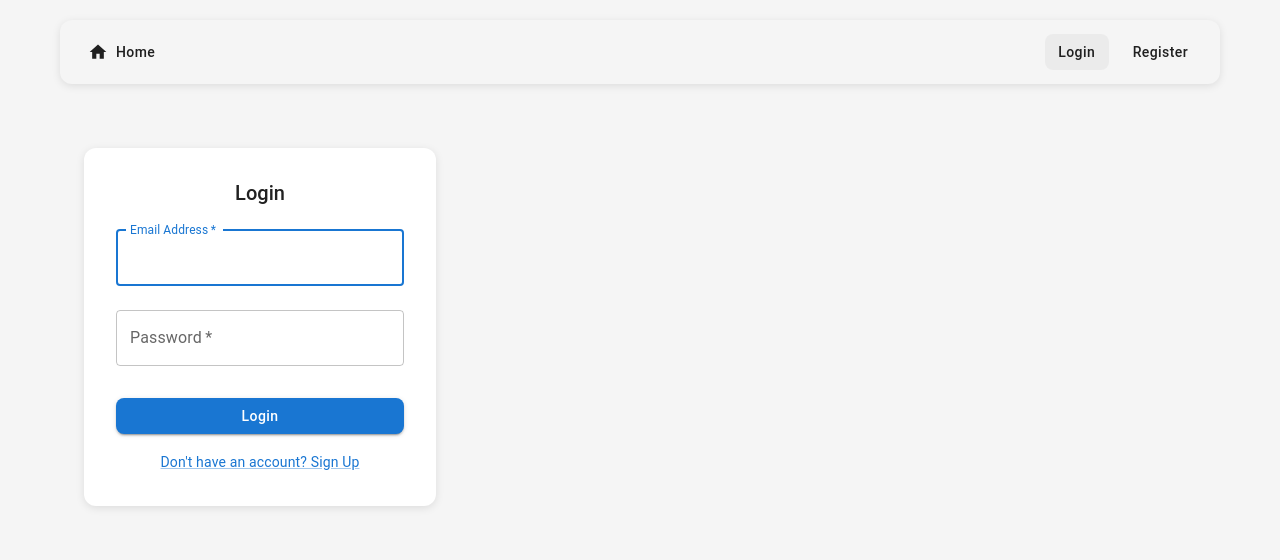
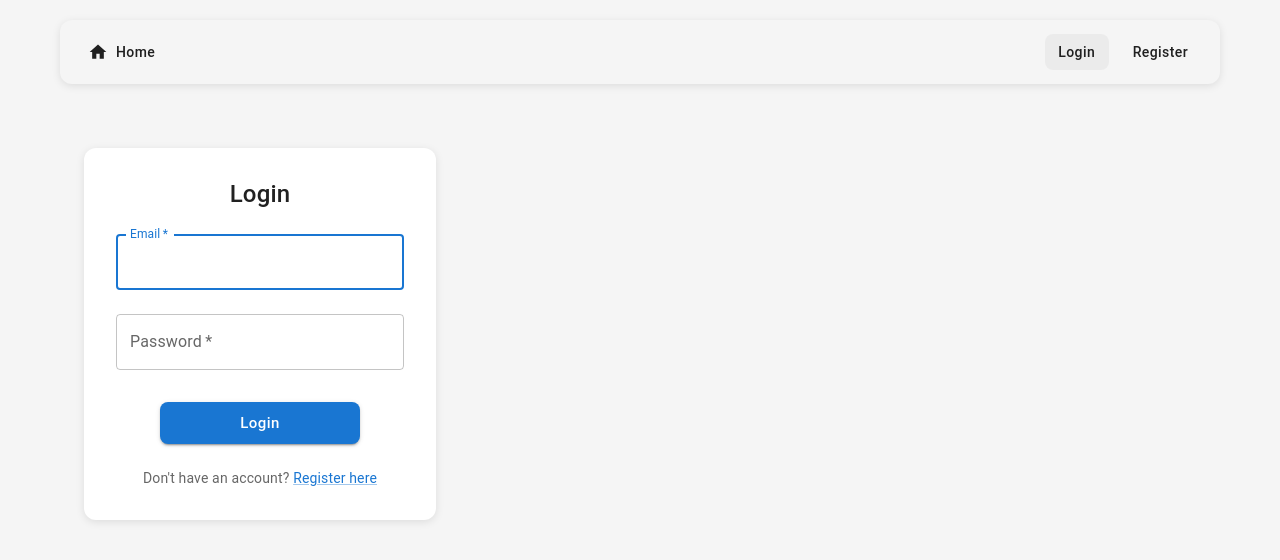
Before and after one commit to sivagirish81/ProdDesc.ai, a React (Create React App) app in the folder frontend/: page /login in a window 1280 px wide. Shown: the top 560 px of the page. Built offline with nearby package versions, Linux system fonts and the light colour scheme.

Commit message:
Fixed some login and product input components

```diff
--- a/frontend/src/components/Login.js
+++ b/frontend/src/components/Login.js
@@ -40,82 +40,73 @@ function Login() {
       await login(formData.email, formData.password);
       navigate('/');
     } catch (error) {
-      setError(error.message || 'Failed to login. Please try again.');
+      console.error('Login error:', error);
+      setError(error.message || 'Failed to login. Please check your credentials and try again.');
     } finally {
       setLoading(false);
     }
   };
 
   return (
-    <Container maxWidth="sm">
-      <Box
-        sx={{
-          marginTop: 8,
-          display: 'flex',
-          flexDirection: 'column',
-          alignItems: 'center',
-        }}
-      >
-        <Paper
-          elevation={3}
-          sx={{
-            padding: 4,
-            display: 'flex',
-            flexDirection: 'column',
-            alignItems: 'center',
-            width: '100%',
-          }}
-        >
-          <Typography component="h1" variant="h5" gutterBottom>
+    <Container maxWidth="sm" sx={{ mt: 8 }}>
+      <Paper elevation={3} sx={{ p: 4 }}>
+        <Typography variant="h4" component="h1" gutterBottom align="center">
           Login
         </Typography>
+
         {error && (
-            <Alert severity="error" sx={{ width: '100%', mb: 2 }}>
+          <Alert severity="error" sx={{ mb: 3 }}>
             {error}
           </Alert>
         )}
-          <Box component="form" onSubmit={handleSubmit} sx={{ width: '100%' }}>
+
+        <form onSubmit={handleSubmit}>
           <TextField
+            fullWidth
+            label="Email"
+            name="email"
+            type="email"
+            value={formData.email}
+            onChange={handleChange}
             margin="normal"
             required
+            autoFocus
+          />
+
+          <TextField
             fullWidth
-              id="email"
-              label="Email Address"
-              name="email"
-              autoComplete="email"
-              autoFocus
-              value={formData.email}
+            label="Password"
+            name="password"
+            type="password"
+            value={formData.password}
             onChange={handleChange}
-            />
-            <TextField
             margin="normal"
             required
-              fullWidth
-              name="password"
-              label="Password"
-              type="password"
-              id="password"
-              autoComplete="current-password"
-              value={formData.password}
-              onChange={handleChange}
           />
+
+          <Box sx={{ mt: 3, display: 'flex', justifyContent: 'center' }}>
             <Button
               type="submit"
-              fullWidth
               variant="contained"
-              sx={{ mt: 3, mb: 2 }}
+              color="primary"
+              size="large"
               disabled={loading}
+              sx={{ minWidth: 200 }}
             >
               {loading ? <CircularProgress size={24} /> : 'Login'}
             </Button>
-            <Box sx={{ textAlign: 'center' }}>
-              <Link component={RouterLink} to="/register" variant="body2">
-                {"Don't have an account? Sign Up"}
+          </Box>
+        </form>
+
+        <Box sx={{ mt: 3, textAlign: 'center' }}>
+          <Typography variant="body2" color="text.secondary">
+            Don't have an account?{' '}
+            <Link component={RouterLink} to="/register">
+              Register here
             </Link>
-            </Box>
+          </Typography>
         </Box>
       </Paper>
-      </Box>
     </Container>
   );
 }
--- a/frontend/src/components/ProductForm.js
+++ b/frontend/src/components/ProductForm.js
@@ -85,8 +85,39 @@ function ProductForm() {
   };
 
   return (
-    <Container maxWidth="lg" sx={{ py: 4 }}>
-      <Paper sx={{ p: 4 }}>
+    <Box
+  sx={{
+    display: 'flex',
+    justifyContent: 'center',
+    alignItems: 'center',
+    minHeight: '100vh', // Full viewport height
+    width: '100vw', // Full viewport width
+    backgroundColor: '#f0f4f8', // Light background for aesthetics
+    padding: 2, // Add padding around the box
+  }}
+>
+  <Container
+    maxWidth="lg"
+    sx={{
+      py: 4,
+      flexGrow: 1,
+      display: 'flex',
+
+      transform: 'translateX(-5%)', // Shift container slightly to the left
+    }}
+  >
+    <Paper
+      sx={{
+        p: 4,
+        display: 'flex',
+        flexDirection: 'column',
+        width: '100%', // Occupy full width of the container
+        maxWidth: 900, // Optional max width for better readability
+        boxShadow: 6, // Enhance shadow for depth
+        borderRadius: 4, // Rounded corners for a modern look
+        backgroundColor: '#ffffff', // White background for contrast
+      }}
+    >
       <Typography variant="h4" component="h1" gutterBottom>
         Generate Product Content
       </Typography>
@@ -98,7 +129,7 @@ function ProductForm() {
       )}
 
       <Grid container spacing={3}>
-          <Grid item xs={12} md={6}>
+        <Grid item xs={12} sm={6} md={4}>
           <TextField
             fullWidth
             label="Product Name"
@@ -109,7 +140,7 @@ function ProductForm() {
             required
           />
         </Grid>
-          <Grid item xs={12} md={6}>
+        <Grid item xs={12} sm={6} md={4}>
           <TextField
             fullWidth
             label="Price"
@@ -120,7 +151,7 @@ function ProductForm() {
             required
           />
         </Grid>
-          <Grid item xs={12} md={6}>
+        <Grid item xs={12} sm={6} md={4}>
           <TextField
             fullWidth
             label="Brand"
@@ -131,8 +162,8 @@ function ProductForm() {
             required
           />
         </Grid>
-          <Grid item xs={12} md={6}>
-            <FormControl fullWidth margin="normal">
+        <Grid item xs={12} sm={6} md={4}>
+          <FormControl fullWidth margin="normal" sx={{ minWidth: 200 }}>
             <InputLabel>Category</InputLabel>
             <Select
               name="category"
@@ -151,7 +182,17 @@ function ProductForm() {
             </Select>
           </FormControl>
         </Grid>
-          <Grid item xs={12} md={6}>
+        <Grid item xs={12}>
+          <TextField
+            fullWidth
+            label="Features (comma-separated)"
+            value={formData.features.join(', ')}
+            onChange={(e) => handleArrayChange('features', e.target.value)}
+            margin="normal"
+            helperText="Enter features separated by commas"
+          />
+        </Grid>
+        {/* <Grid item xs={12} sm={6} md={4}>
           <TextField
             fullWidth
             label="Subcategory"
@@ -160,7 +201,7 @@ function ProductForm() {
             onChange={handleChange}
             margin="normal"
           />
-          </Grid>
+        </Grid> */}
         <Grid item xs={12}>
           <TextField
             fullWidth
@@ -174,7 +215,7 @@ function ProductForm() {
             required
           />
         </Grid>
-          <Grid item xs={12}>
+        {/* <Grid item xs={12}>
           <TextField
             fullWidth
             label="Features (comma-separated)"
@@ -184,7 +225,7 @@ function ProductForm() {
             helperText="Enter features separated by commas"
           />
         </Grid>
-          <Grid item xs={12} md={6}>
+        <Grid item xs={12} sm={6} md={4}>
           <TextField
             fullWidth
             label="Materials (comma-separated)"
@@ -194,7 +235,7 @@ function ProductForm() {
             helperText="Enter materials separated by commas"
           />
         </Grid>
-          <Grid item xs={12} md={6}>
+        <Grid item xs={12} sm={6} md={4}>
           <TextField
             fullWidth
             label="Colors (comma-separated)"
@@ -213,7 +254,7 @@ function ProductForm() {
             margin="normal"
             helperText="Enter tags separated by commas"
           />
-          </Grid>
+        </Grid> */}
       </Grid>
 
       <Divider sx={{ my: 4 }} />
@@ -225,6 +266,7 @@ function ProductForm() {
           onClick={handleGenerate}
           disabled={loading}
           size="large"
+          fullWidth
         >
           {loading ? <CircularProgress size={24} /> : 'Generate Content'}
         </Button>
@@ -235,12 +277,16 @@ function ProductForm() {
           onClick={handlePreview}
           disabled={!generationComplete || loading}
           size="large"
+          fullWidth
         >
           Preview Content
         </Button>
       </Box>
     </Paper>
   </Container>
+</Box>
+
+
   );
 }
 
--- a/frontend/src/context/AuthContext.js
+++ b/frontend/src/context/AuthContext.js
@@ -129,15 +129,22 @@ export const AuthProvider = ({ children }) => {
         password: password
       });
 
-      const { access_token, refresh_token, user: userData } = response.data;
+      const { access_token, refresh_token } = response.data;
 
+      // Store tokens
       localStorage.setItem('token', access_token);
       localStorage.setItem('refreshToken', refresh_token);
+
+      // Set default authorization header
       axios.defaults.headers.common['Authorization'] = `Bearer ${access_token}`;
 
-      setUser(userData);
-      return userData;
+      // Fetch user data after successful login
+      const userResponse = await axios.get(`${API_URL}/api/auth/me`);
+      setUser(userResponse.data);
+
+      return userResponse.data;
     } catch (error) {
+      console.error('Login error:', error);
       throw new Error(error.response?.data?.detail || 'Login failed');
     }
   };
```
Lines whose indentation alone changed are shown as unchanged.
